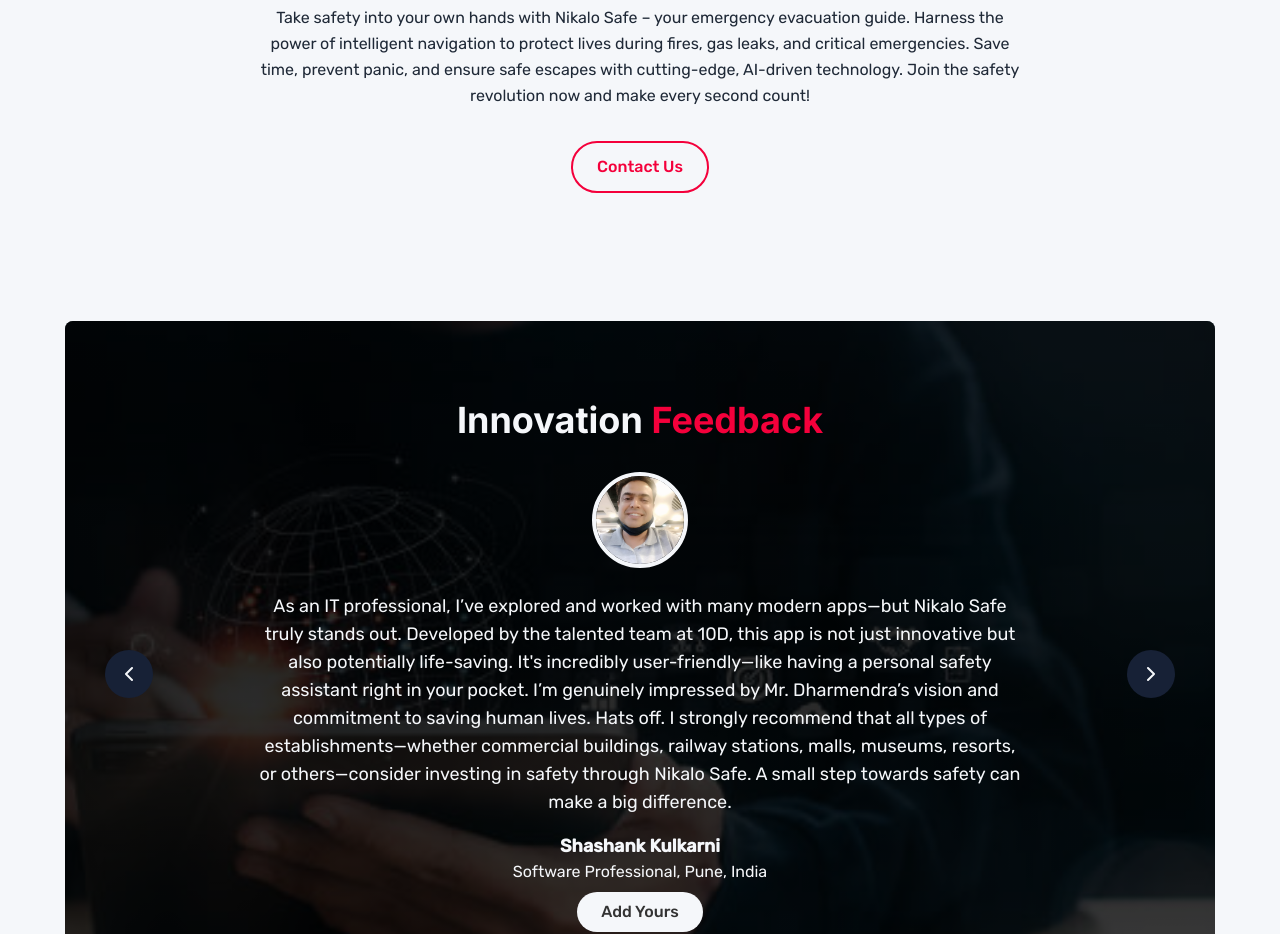
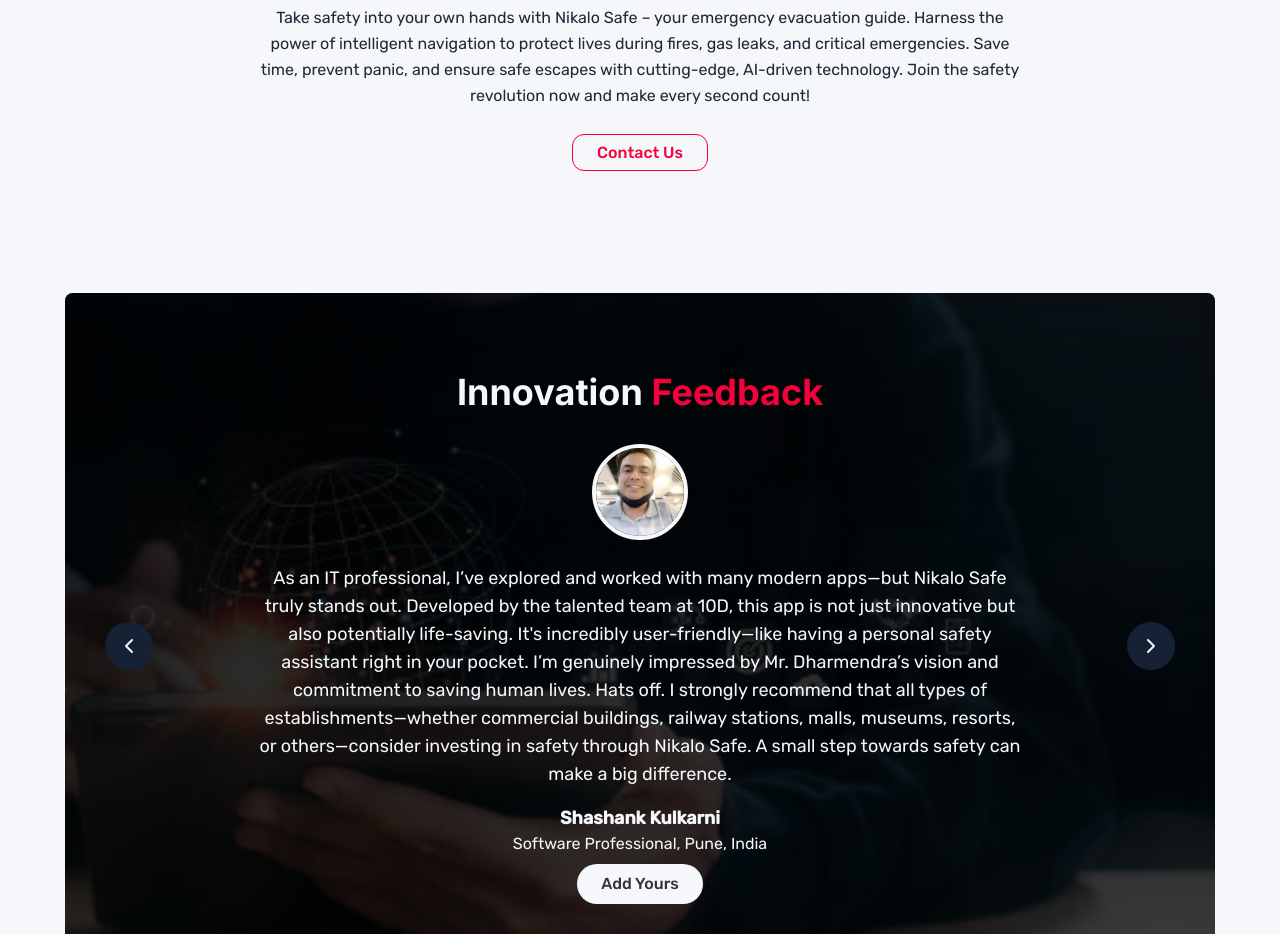
Before and after one commit to 10-Dimensions-Design-Services/nikalo-safe, a React (Create React App) app in the folder client/: page /about in a window 1280 px wide. Shown: the part 2880-3814 px from the top of the page. Built offline with nearby package versions, Linux system fonts and the light colour scheme.

Commit message:
Linked contact us to contact us button

```diff
--- a/client/src/pages/AboutUs.jsx
+++ b/client/src/pages/AboutUs.jsx
@@ -6,6 +6,7 @@ import purposeImage from '../assets/Images/namepurpose.png';
 import missionImage from '../assets/Images/mission.png';
 import TeamImg1 from '../assets/Images/Dpsir.jpeg';
 import TeamImg2 from '../assets/Images/Manisir.jpeg';
+import { Link } from 'react-router-dom';
 
 const AboutUs = () => {
   return (
@@ -172,9 +173,9 @@ const AboutUs = () => {
         <p className="max-w-2xl md:max-w-3xl mx-auto paragraph-regular leading-relaxed mb-8 text-[#1F2937]">
           Take safety into your own hands with Nikalo Safe – your emergency evacuation guide. Harness the power of intelligent navigation to protect lives during fires, gas leaks, and critical emergencies. Save time, prevent panic, and ensure safe escapes with cutting-edge, AI-driven technology. Join the safety revolution now and make every second count!
         </p>
-        <button className="px-6 py-3 border-2 border-primary text-primary rounded-full font-medium hover:bg-primary hover:text-white transition">
-          Contact Us
-        </button>
+        <Link to="/contactus" className="bg-white text-primary border border-primary hover:bg-primary hover:text-white transition-colors font-medium h-10 px-4 py-2 xl:px-6 rounded-xl text-sm xl:text-base">
+              Contact Us
+        </Link>
       </section>
 
       {/* Innovation Feedback Carousel */}
```
